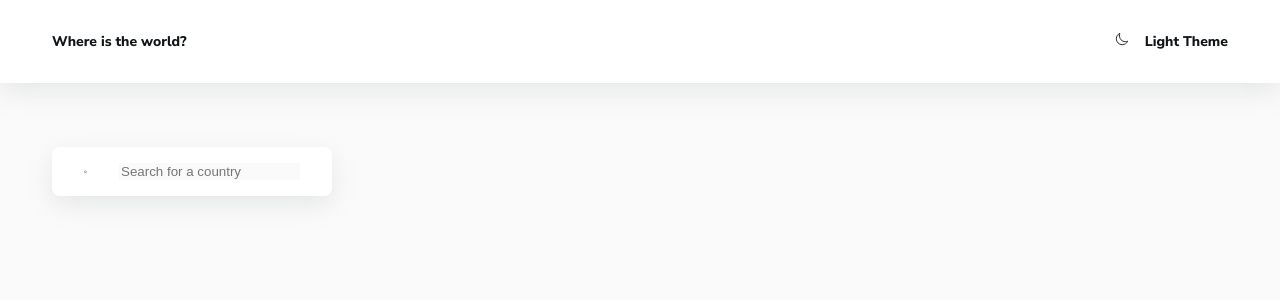
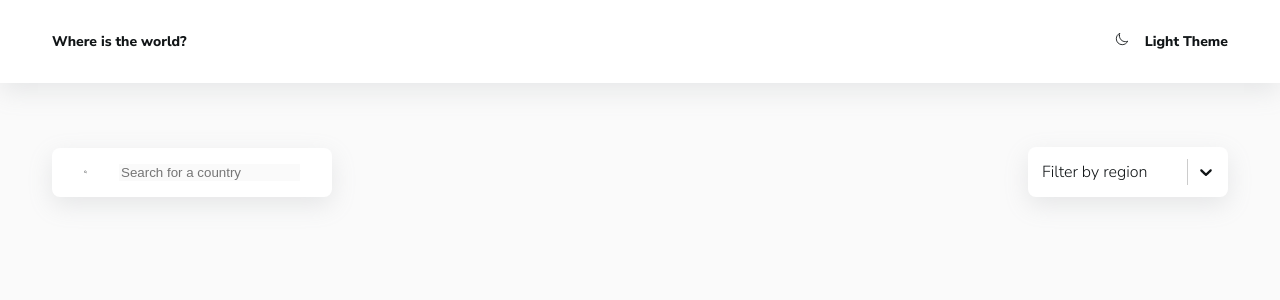
Before and after one commit to MysikM/countries-list, a React (Create React App) app: page / in a window 1280 px wide. Shown: the top 300 px of the page. Built offline with nearby package versions, Linux system fonts and the light colour scheme; the HTML template or start-up script is replaced by a standard one.

Commit message:
select create

```diff
--- a/src/components/Controls.jsx
+++ b/src/components/Controls.jsx
@@ -1,12 +1,43 @@
 import React, { useState, useEffect } from 'react';
 import Search from "./Search";
+import {CustomSelect} from "./CustomSelect";
+import styled from 'styled-components';
+
+const options = [
+    {value: 'Africa', label: 'Africa'},
+    {value: 'America', label: 'America'},
+    {value: 'Asia', label: 'Asia'},
+    {value: 'Europe', label: 'Europe'},
+    {value: 'Oceania', label: 'Oceania'},
+]
+
+const Wrapper = styled.div`
+  display: flex;
+  flex-direction: column;
+  align-items: flex-start;
+
+  @media(min-width: 767px) {
+    flex-direction: row;
+    justify-content: space-between;
+    align-items: center;
+  }
+`;
 
 const Controls = () => {
     const [search, setSearch] = useState('');
+    const [region, setRegion] = useState('');
     return (
-        <div>
+        <Wrapper>
             <Search search={search} setSearch={setSearch} />
-        </div>
+            <CustomSelect
+                options={options}
+                placeholder='Filter by region'
+                isClearable
+                isSearchable={false}
+                value={region}
+                onChange={setRegion}
+            />
+        </Wrapper>
     );
 };
 
--- a/src/components/CustomSelect.jsx
+++ b/src/components/CustomSelect.jsx
@@ -1,11 +1,50 @@
 import React from 'react';
+import styled from 'styled-components';
+import Select from "react-select";
 
-const CustomSelect = () => {
-    return (
-        <div>
+export const CustomSelect = styled(Select).attrs({
+    styles: {
+        control: (provided) => ({
+            ...provided,
+            backgroundColor: 'var(--colors-ui-base)',
+            color: 'var(--colors-text)',
+            borderRadius: 'var(--radii)',
+            padding: '0.25rem',
+            border: 'none',
+            boxShadow: 'var(--shadow)',
+            height: '50px',
+        }),
+        option: (provided, state) => ({
+            ...provided,
+            cursor: 'pointer',
+            color: 'var(--colors-text)',
+            backgroundColor: state.isSelected ? `var(--colors-bg)` : 'var(--colors-ui-base)',
+        }),
+    },
+})`
+  width: 200px;
+  border-radius: var(--radii);
+  font-family: var(--family);
+  border: none;
 
-        </div>
-    );
-};
+  & > *{
+    box-shadow: var(--shadow);
+  }
 
-export default CustomSelect;
+  & input {
+    padding-left: 0.25rem;
+  }
+
+  & * {
+    color: var(--colors-text) !important;
+  }
+
+  & > div[id] {
+    background-color: var(--colors-ui-base);
+  }
+
+  @media(max-width: 767px) {
+    width: 100%;
+    margin-top: 0.25rem;
+  }
+`;
```
